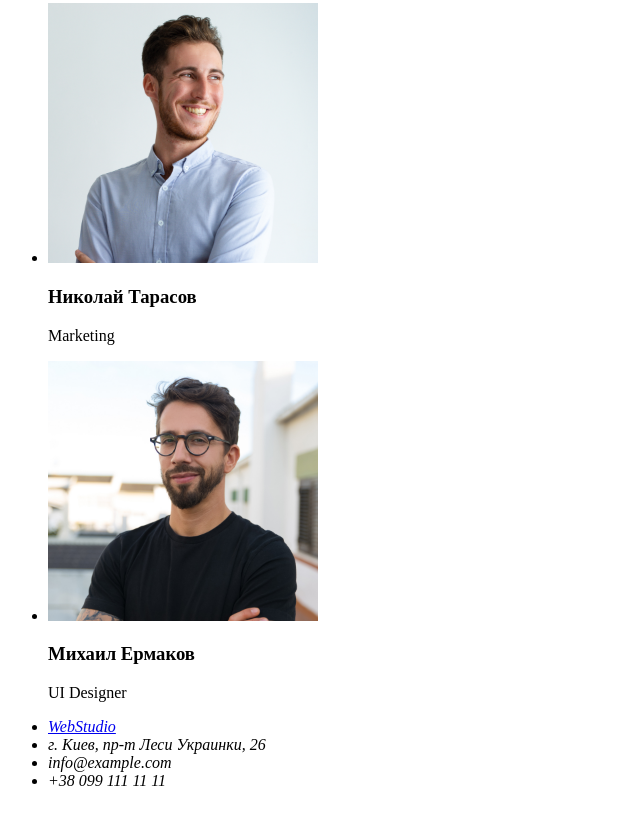
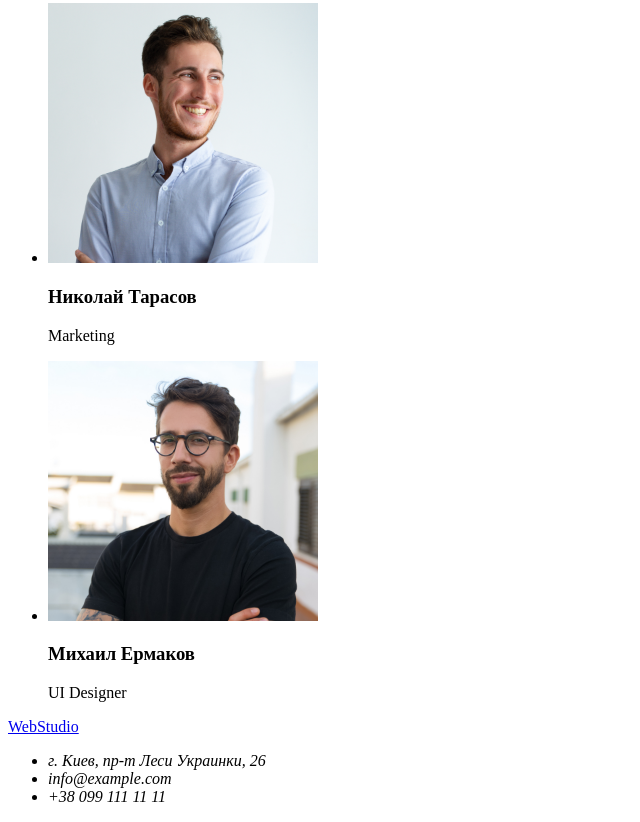
Before and after one commit to YuriyRysak/goit-markup-hw-01, a plain HTML site: page index.html in a window 1280 px wide. Shown: the part 2312-3134 px from the top of the page, without its empty margins (0-640 px from the left). Drawn offline with Linux system fonts and the light colour scheme.

Commit message:
Update index.html
Убрал лого из address

```diff
--- a/index.html
+++ b/index.html
@@ -102,9 +102,9 @@
         </main>
     <footer>
         <!--address-->
+        <a href="/">WebStudio</a>
         <address>
             <ul>
-                <li><a href="/">WebStudio</a></li>
                 <li>г. Киев, пр-т Леси Украинки, 26</li>
                 <li>info@example.com</li>
                 <li>+38 099 111 11 11</li>
```
